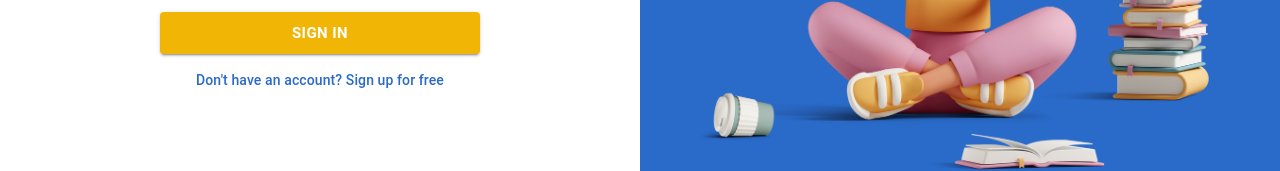
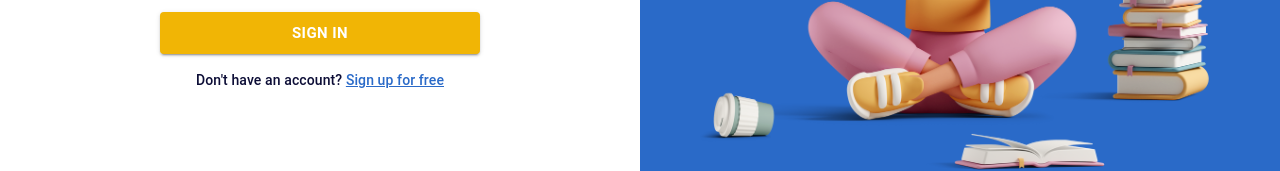
Before and after one commit to alta-sirclo-fe-chandra/Week8_Gaskeuun-App, a Next.js app: page /sign-in in a window 1280 px wide. Shown: the part 417-588 px from the top of the page. Built offline with nearby package versions, Linux system fonts and the light colour scheme.

Commit message:
fix:
- change sign in/sign up link style
- rename style for content

```diff
--- a/pages/sign-in.tsx
+++ b/pages/sign-in.tsx
@@ -11,13 +11,14 @@ import signinGirl from "../assets/signin.png";
 import {
   fontSize,
   inputForm,
-  leftContent,
+  mainContent,
   labelForm,
   button,
-  rightContent,
+  girlContent,
   greetings,
   fontNavy,
   subtitle,
+  linkStyle,
 } from "../styles/signStyle";
 
 const SignIn = () => {
@@ -33,7 +34,7 @@ const SignIn = () => {
   return (
     <ThemeProvider theme={fontSize}>
       <Grid container sx={{ justifyContent: "center" }}>
-        <Grid item xs={10} sm={6} sx={leftContent}>
+        <Grid item xs={10} sm={6} sx={mainContent}>
           <Box sx={{ mt: 5, cursor: "pointer" }}>
             <Image
               alt="logo"
@@ -96,21 +97,20 @@ const SignIn = () => {
               >
                 Sign In
               </LoadingButton>
-              <Link href="sign-up">
-                <Typography
-                  textAlign="center"
-                  variant="subtitle2"
-                  color="#2A6AC8"
-                  sx={{ cursor: "pointer" }}
-                >
-                  Don't have an account? Sign up for free
-                </Typography>
-              </Link>
+
+              <Typography textAlign="center" variant="subtitle2" sx={fontNavy}>
+                <Box>
+                  Don't have an account?{" "}
+                  <Link href="sign-up">
+                    <span style={linkStyle}>Sign up for free</span>
+                  </Link>
+                </Box>
+              </Typography>
             </Box>
           </Grid>
         </Grid>
 
-        <Grid item md={6} sx={rightContent}>
+        <Grid item md={6} sx={girlContent}>
           <Image src={signinGirl} alt="signin-girl" />
         </Grid>
       </Grid>
--- a/styles/signStyle.ts
+++ b/styles/signStyle.ts
@@ -4,7 +4,7 @@ import { createTheme, responsiveFontSizes } from "@mui/material/styles";
 const theme = createTheme();
 export const fontSize = responsiveFontSizes(theme);
 
-export const leftContent: SxProps = {
+export const mainContent: SxProps = {
   display: "flex",
   flexDirection: "column",
   alignItems: "center",
@@ -20,7 +20,7 @@ export const fontNavy: SxProps = {
   color: "#0C0D36",
 };
 
-export const subtitle: SxProps = { ...fontNavy, mb: 3}
+export const subtitle: SxProps = { ...fontNavy, mb: 3 };
 
 export const labelForm: SxProps = { ...fontNavy, fontWeight: "bold" };
 
@@ -42,11 +42,17 @@ export const button: SxProps = {
   },
 };
 
-export const rightContent: SxProps = {
+export const girlContent: SxProps = {
   display: { xs: "none", md: "flex" },
   minHeight: "100vh",
   backgroundColor: "#2A6AC8",
   paddingY: 7,
   paddingX: 3,
-  alignItems: "center"
+  alignItems: "center",
 };
+
+export const linkStyle = {
+  color: "#2A6AC8",
+  cursor: "pointer",
+  "text-decoration": "underline",
+};
```
Also changed, not shown: pages/sign-up.tsx (+13 -14 lines).
